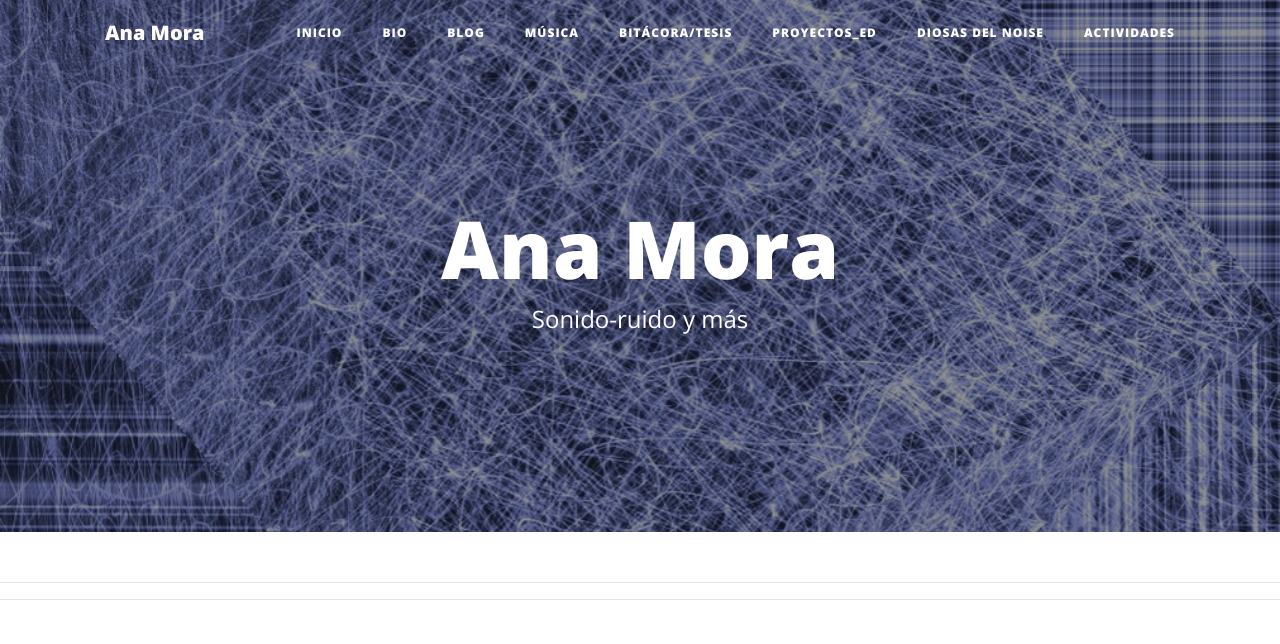
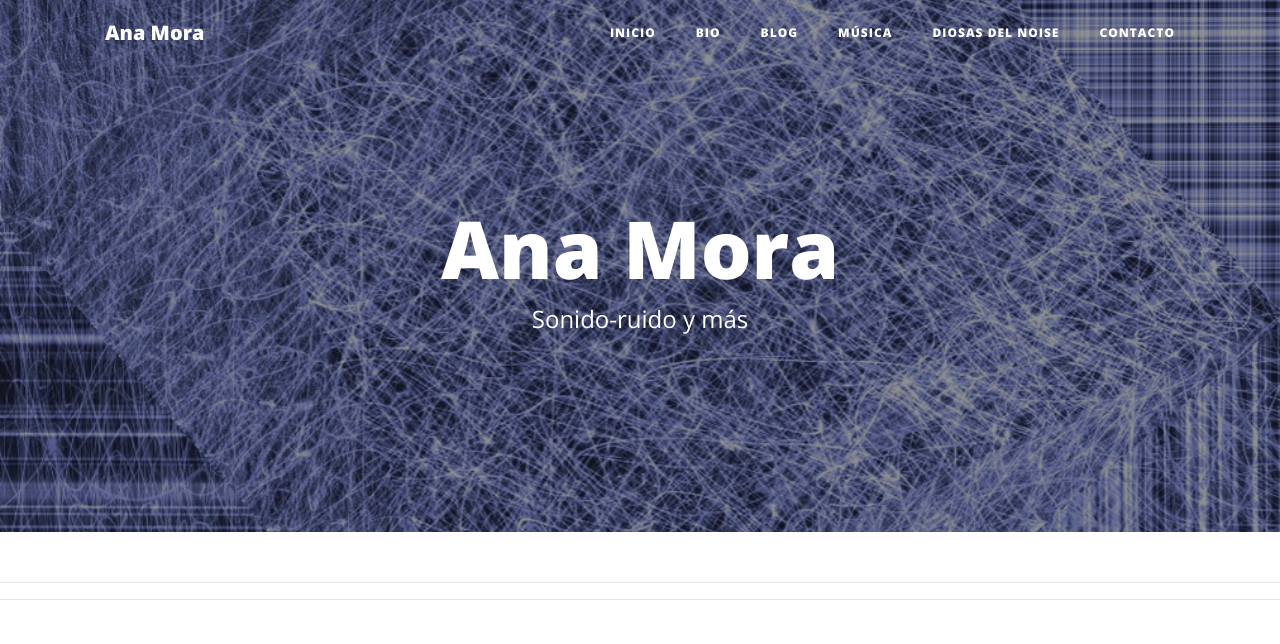
Before and after one commit to ana-mora/anamora.github.io, a website: page index.html in a window 1280 px wide. Shown: the top 644 px of the page. Drawn offline with nearby package versions, Linux system fonts and the light colour scheme.

Commit message:
Update index.html

```diff
--- a/index.html
+++ b/index.html
@@ -47,17 +47,11 @@
            <li class="nav-item">
             <a class="nav-link" href="post.html">Música</a>
           </li>
-          <li class="nav-item">
-            <a class="nav-link" href="post.html">Bitácora/Tesis</a>
-          </li>
-          <li class="nav-item">
-            <a class="nav-link" href="post.html">Proyectos_ED</a>
-          </li>
            <li class="nav-item">
             <a class="nav-link" href="post.html">Diosas del noise</a>
           </li>
            <li class="nav-item">
-            <a class="nav-link" href="contact.html">Actividades</a>
+            <a class="nav-link" href="contact.html">Contacto</a>
           </li>
         </ul>
       </div>
```
